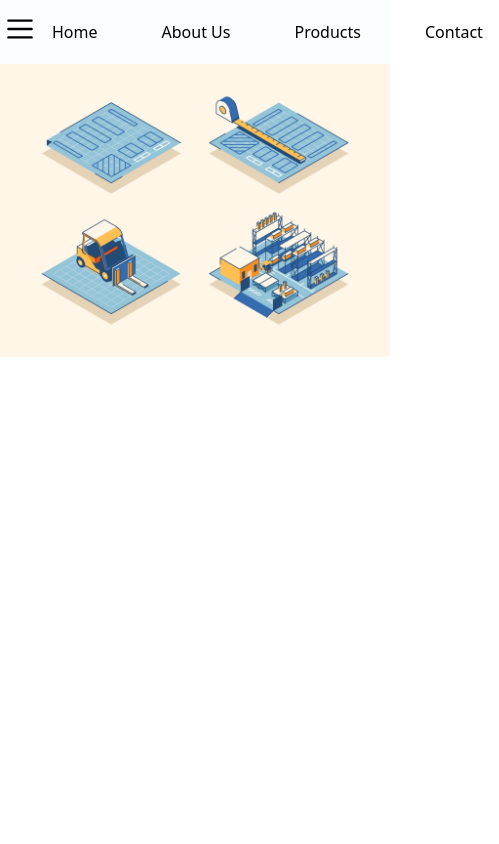
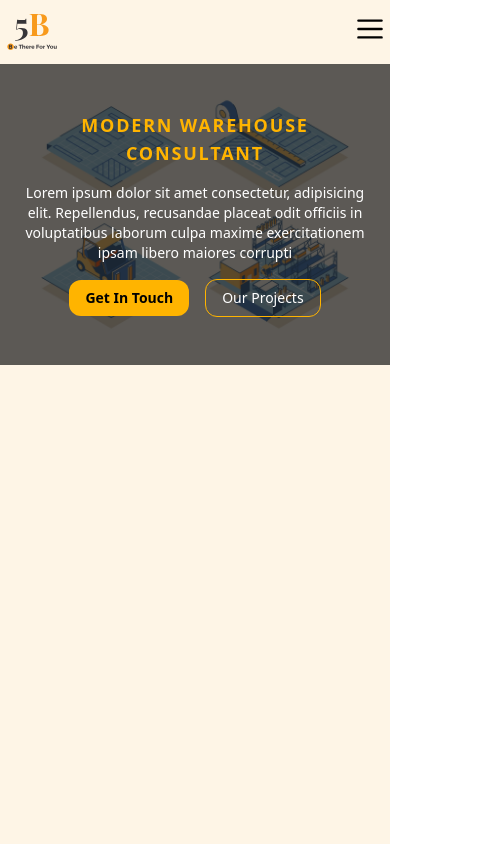
Before and after one commit to nguyenanhhao221/5b-redesign-2.0, a Next.js app: page / in a window 390 px wide. Shown: the whole page, 499 px wide, since content can reach past the window. Built offline with nearby package versions, Linux system fonts and the light colour scheme; what prettier-plugin-tailwindcss would draw is missing.

Commit message:
feat: hero section for both mobile and desktop

```diff
--- /dev/null
+++ b/src/components/CtaButton.tsx
@@ -0,0 +1,20 @@
+import React from "react";
+type Props = {
+  content: string;
+  primary: boolean;
+};
+export const CtaButton = ({ content, primary }: Props) => {
+  return (
+    <button
+      title={content}
+      className={`rounded-xl px-4 py-2 text-sm capitalize hover:transition-colors  sm:text-base lg:text-lg ${
+        primary
+          ? `bg-5b-yellow font-bold hover:bg-opacity-80 hover:text-white`
+          : `border border-5b-yellow bg-transparent text-white hover:bg-5b-yellow hover:text-black lg:text-black lg:hover:text-white`
+      }`}
+      type="button"
+    >
+      {content}
+    </button>
+  );
+};
--- a/src/components/Header.tsx
+++ b/src/components/Header.tsx
@@ -2,18 +2,25 @@ import Image from "next/image";
 import React from "react";
 import { Navbar } from "./Navbar";
 import LogoSVG from "../../public/logo-5B-color.svg";
+import { Hero } from "./Hero";
+import Link from "next/link";
 
 export const Header = () => {
   return (
-    <header className="flex items-center justify-between bg-slate-100 bg-opacity-25 p-1">
-      <div className="logo">
-        <Image
-          src={LogoSVG}
-          alt="5B Joint Stock Company"
-          className="h-14 w-14 md:h-20 md:w-20"
-        />
+    <header className="flex h-screen w-screen flex-col overflow-hidden bg-secondary sm:items-center">
+      <div className="flex w-full items-center justify-between p-1 sm:w-[90%] md:w-[80%]">
+        <Link href={"/"} className="logo">
+          <Image
+            src={LogoSVG}
+            alt="5B Joint Stock Company"
+            className="h-14 w-14 sm:h-20 sm:w-20 lg:h-32 lg:w-32"
+          />
+        </Link>
+        <Navbar />
       </div>
-      <Navbar />
+      <div className="relative w-full overflow-hidden py-1 lg:flex lg:shadow-lg xl:w-[90%]">
+        <Hero />
+      </div>
     </header>
   );
 };
--- a/src/components/Hero.tsx
+++ b/src/components/Hero.tsx
@@ -1,10 +1,31 @@
 import Image from "next/image";
 import React from "react";
 import HeroImage from "../../public/hero/2.webp";
+import { CtaButton } from "./CtaButton";
 export const Hero = () => {
   return (
-    <div>
-      <Image src={HeroImage} alt="test" />
-    </div>
+    <>
+      <div className="absolute inset-0 flex flex-col items-center justify-center space-y-4 bg-neutral-900 bg-opacity-70 px-4 text-center lg:static lg:w-[60%] lg:items-start lg:gap-8 lg:bg-transparent lg:px-10 lg:text-left">
+        <h1 className="text-lg font-extrabold uppercase tracking-widest text-5b-yellow sm:text-2xl md:text-4xl ">
+          Modern Warehouse Consultant
+        </h1>
+        <p className="text-sm text-white sm:text-base md:text-lg lg:text-black">
+          Lorem ipsum dolor sit amet consectetur, adipisicing elit. Repellendus,
+          recusandae placeat odit officiis in voluptatibus laborum culpa maxime
+          exercitationem ipsam libero maiores corrupti
+        </p>
+        <div className="flex items-center justify-center gap-4">
+          <CtaButton content={"Get In Touch"} primary />
+          <CtaButton content={"Our Projects"} primary={false} />
+        </div>
+      </div>
+      <Image
+        className="h-auto w-full overflow-hidden object-fill object-right"
+        src={HeroImage}
+        sizes="100vw"
+        alt="warehouse forklift illustration"
+        placeholder="blur"
+      />
+    </>
   );
 };
--- a/src/components/Navbar.tsx
+++ b/src/components/Navbar.tsx
@@ -40,7 +40,7 @@ export const Navbar = () => {
         </button>
 
         <div
-          className={`right-0 top-0 bottom-0 left-1/4 flex flex-col gap-4 border border-5b-yellow bg-neutral-100 bg-opacity-50 p-1 text-lg font-semibold backdrop-blur-sm ${
+          className={`right-0 top-0 bottom-0 left-1/4 flex flex-col gap-4 border border-5b-yellow bg-secondary bg-opacity-80 p-1 text-lg font-semibold backdrop-blur-sm ${
             menuOpen ? `fixed` : `hidden`
           }`}
         >
@@ -73,12 +73,12 @@ export const Navbar = () => {
         </div>
       </nav>
       {/* DesktopMenu */}
-      <nav className="desktop-menu">
+      <nav className="desktop-menu hidden text-lg md:block">
         <ul className={`${!menuOpen ? `flex gap-8` : `hidden`} `}>
           {navItems.map((item) => (
             <>
               <li
-                className="box-border block w-full whitespace-nowrap py-2 capitalize hover:border-b hover:border-b-5b-yellow hover:border-opacity-50 "
+                className="box-border block w-full whitespace-nowrap py-2 capitalize hover:underline hover:decoration-5b-yellow hover:decoration-2 hover:underline-offset-8"
                 key={item.name}
               >
                 {
--- a/src/pages/index.tsx
+++ b/src/pages/index.tsx
@@ -1,12 +1,14 @@
 import { type NextPage } from "next";
+import Head from "next/head";
 import { Header } from "../components/Header";
-import { Hero } from "../components/Hero";
 
 const HomePage: NextPage = () => {
   return (
     <>
+      <Head>
+        <title>5B - Warehouse Consultant</title>
+      </Head>
       <Header />
-      <Hero />
     </>
   );
 };
--- a/tailwind.config.cjs
+++ b/tailwind.config.cjs
@@ -5,6 +5,7 @@ module.exports = {
     extend: {
       colors: {
         "5b-yellow": "#ffb400",
+        "secondary":"#fef5e6",
       },
     },
   },
```
